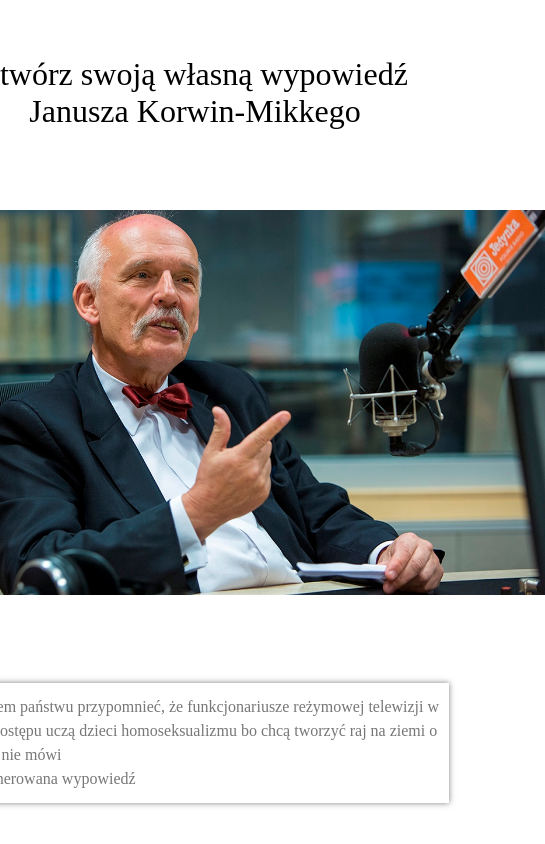
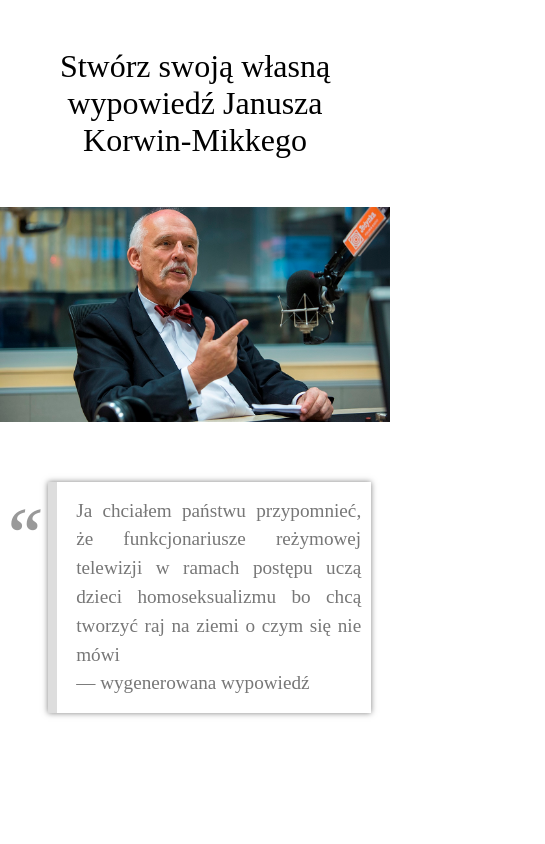
Before and after one commit to morswin22/KorwinGen, a plain HTML site: page index.html in a window 390 px wide. Shown: the whole page, 545 px wide, since content can reach past the window. Drawn offline with Linux system fonts and the light colour scheme.

Commit message:
Responsive layout added

```diff
--- a/css/main.scss
+++ b/css/main.scss
@@ -1,22 +1,62 @@
+html, body {
+    padding: 0;
+    margin: 0;
+}
+
 body {
     display: flex;
     flex-direction: column;
     align-items: center;
+
+    overflow-x: hidden;
+
+    @media (max-width: 500px) {
+        max-width: 100vw;
+    }
 
     header {
         width: 500px;
         text-align: center;
         margin: 1.5em 0;
         font-size: 2em;
+        box-sizing: border-box;
+
+        @media (max-width: 500px) {
+            width: 100%;
+            padding: 0 1em;
+        }
     }
 
     img {
         width: 700px;
+        box-sizing: border-box;
         margin: 2em 0 4em;
+
+        @media (max-width: 750px) {
+            width: 500px;
+        }
+
+        @media (max-width: 500px) {
+            width: 100%;
+        }
+
+        @media (max-width: 450px) {
+            margin: 0em 0 2em;
+        }
     }
 
     blockquote {
         width: 500px;
+        box-sizing: border-box;
+
+        @media (max-width: 630px) {
+            width: calc(100% - 3.5em);
+            margin: 1.5em -1.5em .75em 0px;
+        }
+
+        @media (max-width: 450px) {
+            font-size: 1.2em;
+        }
 
         box-shadow: 0 0 6px rgba(0,0,0,0.5);
         margin: 1.5em 0px .75em -1.5em;
@@ -38,6 +78,9 @@ body {
 
         p {
             margin: 0;
+            @media (max-width: 630px) {
+                text-align: justify;
+            }
         }
 
         footer {
```
Also changed, not shown: css/main.css, 1 other file.
